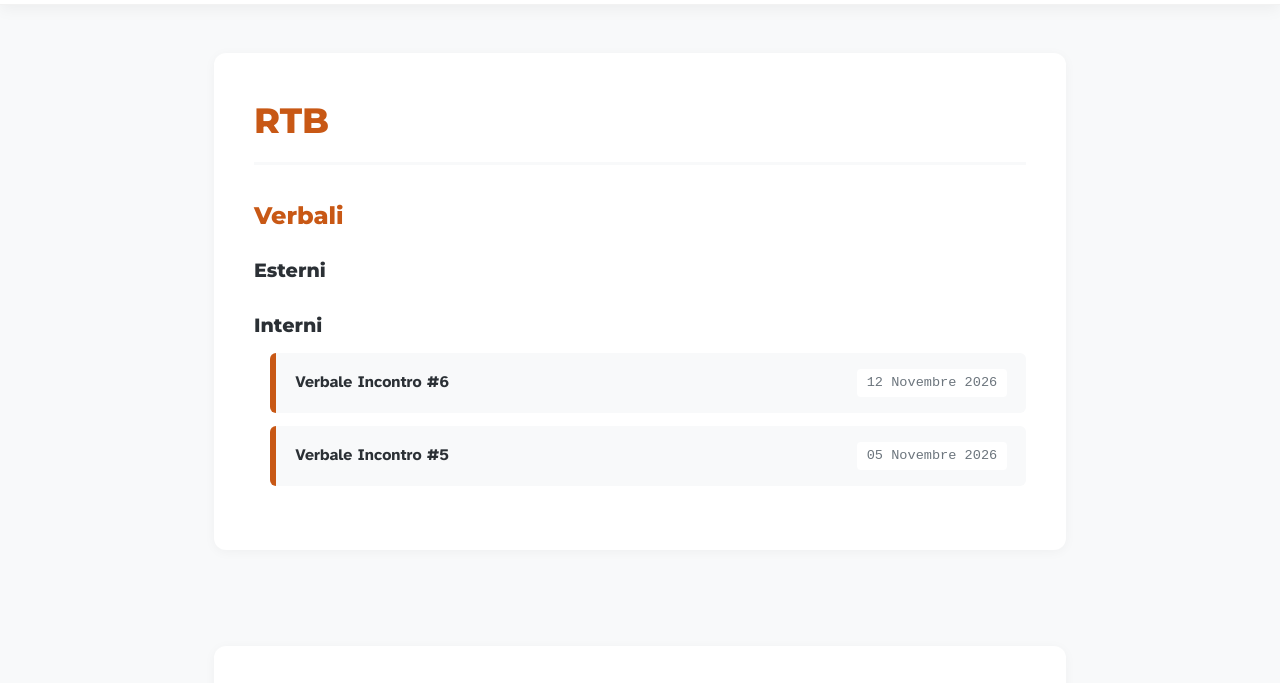
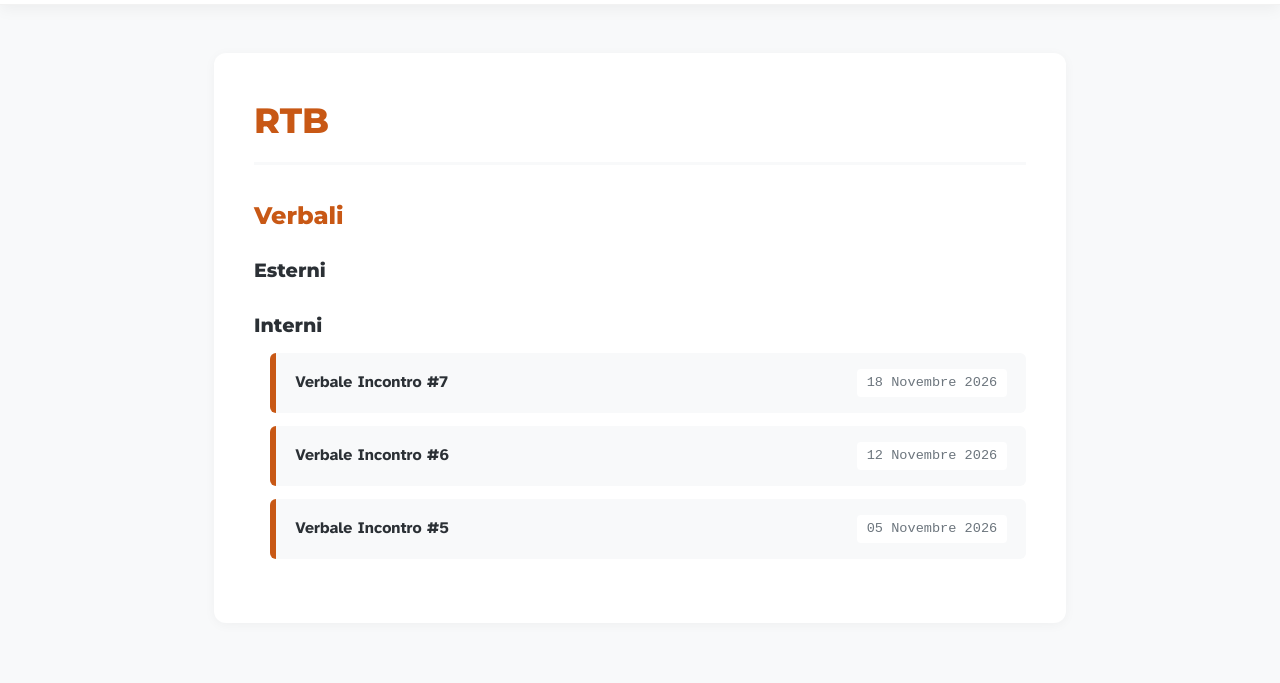
Before and after one commit to DeadlockGuild/docs, a plain HTML site: page website/index.html in a window 1280 px wide. Shown: the part 74-757 px from the top of the page. Drawn offline with Linux system fonts and the light colour scheme.

Commit message:
Aggiunto collegamento VI 2026-11-18

```diff
--- a/website/index.html
+++ b/website/index.html
@@ -40,6 +40,7 @@
 
             <h3>Interni</h3>
             <ul class="doc-list">
+                <li><a href="pdf/RTB/Verbali/Interni/VI_2026-11-18.pdf" class="doc-bar" target="_blank">Verbale Incontro #7<span class="version">18 Novembre 2026</span></a></li>
                 <li><a href="pdf/RTB/Verbali/Interni/VI_2026-11-12.pdf" class="doc-bar" target="_blank">Verbale Incontro #6<span class="version">12 Novembre 2026</span></a></li>
                 <li><a href="pdf/RTB/Verbali/Interni/VI_2026-11-05.pdf" class="doc-bar" target="_blank">Verbale Incontro #5<span class="version">05 Novembre 2026</span></a></li>
             </ul>
```
